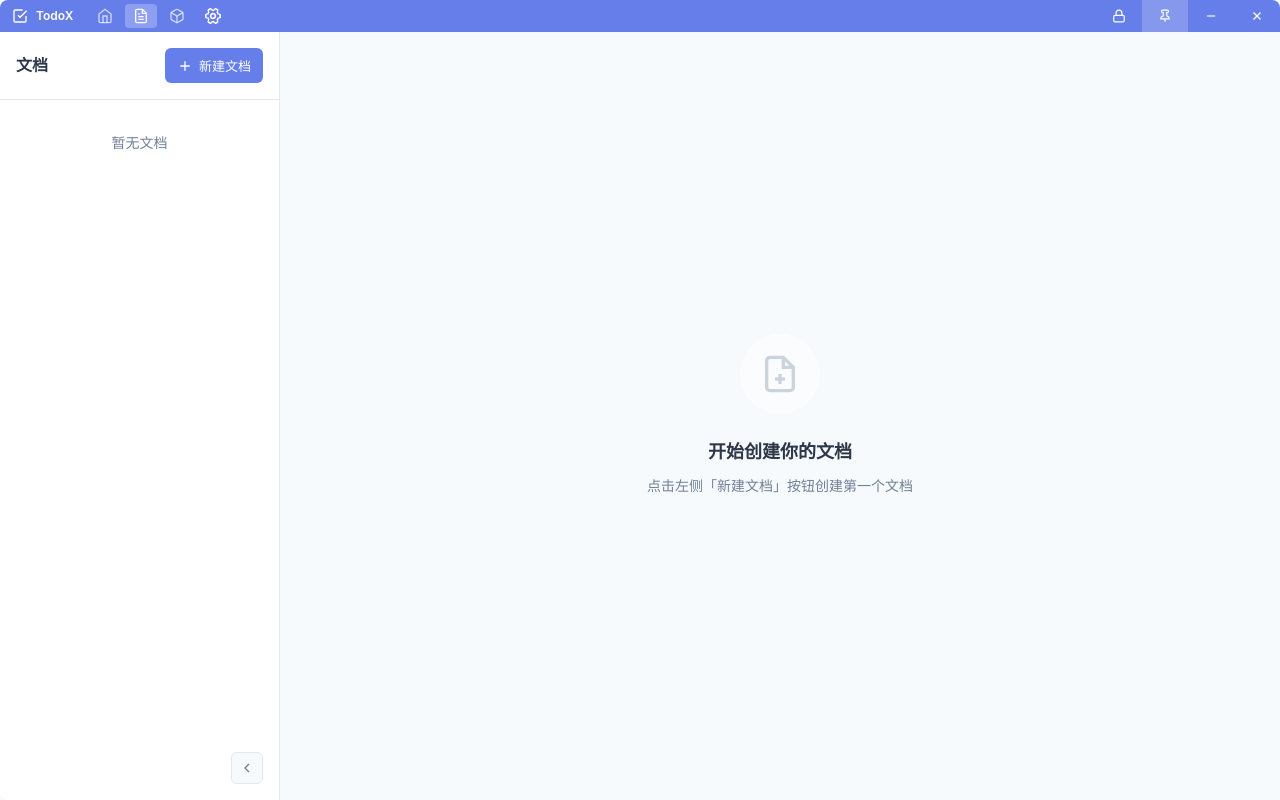
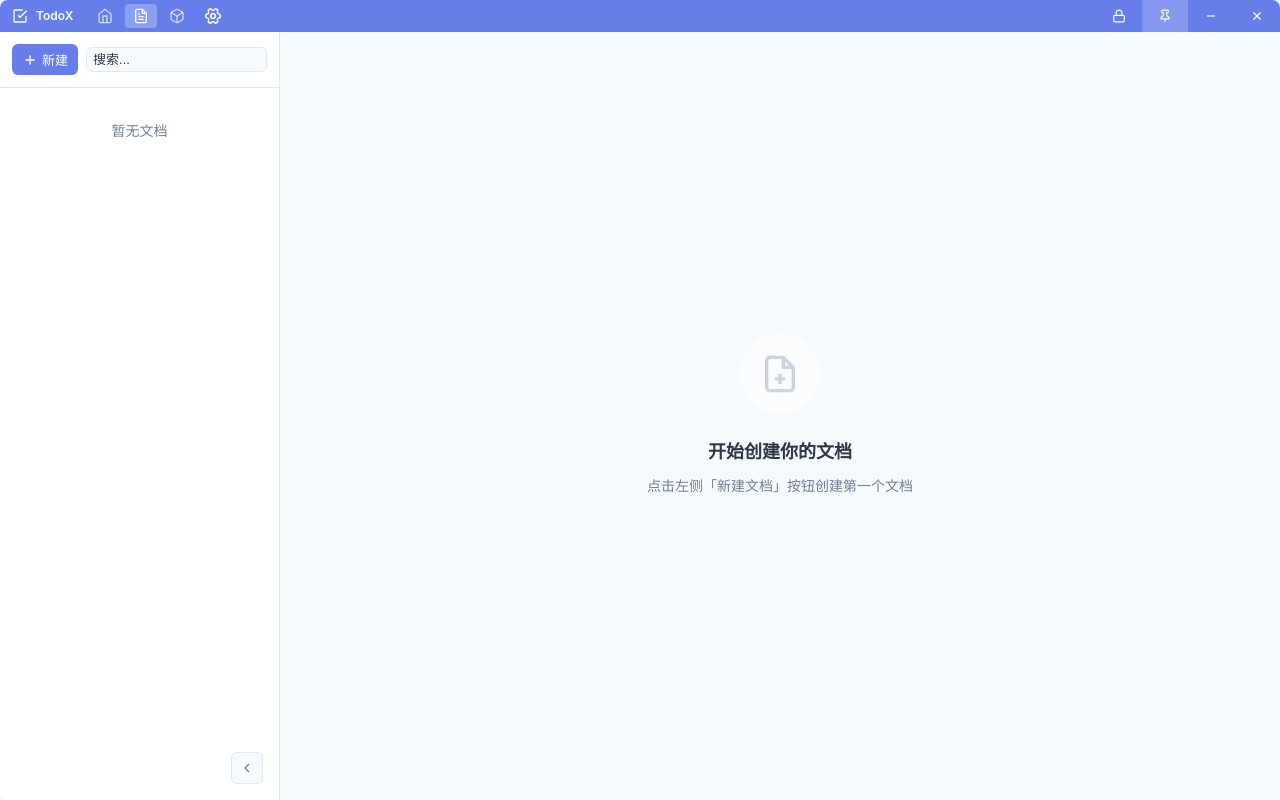
Before and after one commit to cucibala/TODOX, a Vue app in the folder src/: page / in a window 1280 px wide. Both pictures are taken after a click on the button 141 px from the left and 16 px from the top of the page. Built offline with nearby package versions, Linux system fonts and the light colour scheme.

Commit message:
release: 3.10.0

```diff
--- a/package.json
+++ b/package.json
@@ -1,6 +1,6 @@
 {
   "name": "todox",
-  "version": "3.9.0",
+  "version": "3.10.0",
   "description": "一个现代化的桌面任务清单应用 - 支持项目管理、进度追踪、多图片附件、粘贴图片、桌面背景模式、窗口置顶、迷你模式、系统托盘",
   "main": "main.js",
   "scripts": {
--- a/src/src/pages/DocumentPage.vue
+++ b/src/src/pages/DocumentPage.vue
@@ -3,19 +3,47 @@
     <!-- 文档列表侧边栏 -->
     <div class="documents-sidebar" :class="{ collapsed: sidebarCollapsed }">
       <div class="sidebar-header">
-        <h3 v-if="!sidebarCollapsed">文档</h3>
-        <button class="btn-new-document" @click="handleCreateDocument" :title="sidebarCollapsed ? '新建文档' : ''">
+        <div v-if="!sidebarCollapsed" class="header-actions">
+          <button class="btn-new-document" @click="handleCreateDocument" title="新建文档">
+            <svg viewBox="0 0 24 24" fill="none" stroke="currentColor" stroke-width="2">
+              <line x1="12" y1="5" x2="12" y2="19"></line>
+              <line x1="5" y1="12" x2="19" y2="12"></line>
+            </svg>
+            <span>新建</span>
+          </button>
+
+          <!-- 搜索框 -->
+          <div class="search-box">
+            <input
+              v-model="searchQuery"
+              type="text"
+              placeholder="搜索..."
+              class="search-input"
+            />
+            <button
+              v-if="searchQuery"
+              class="btn-clear-search"
+              @click="searchQuery = ''"
+              title="清空搜索"
+            >
+              <svg viewBox="0 0 24 24" fill="none" stroke="currentColor" stroke-width="2">
+                <line x1="18" y1="6" x2="6" y2="18"></line>
+                <line x1="6" y1="6" x2="18" y2="18"></line>
+              </svg>
+            </button>
+          </div>
+        </div>
+        <button v-else class="btn-new-document" @click="handleCreateDocument" title="新建文档">
           <svg viewBox="0 0 24 24" fill="none" stroke="currentColor" stroke-width="2">
             <line x1="12" y1="5" x2="12" y2="19"></line>
             <line x1="5" y1="12" x2="19" y2="12"></line>
           </svg>
-          <span v-if="!sidebarCollapsed">新建文档</span>
         </button>
       </div>
 
       <div class="documents-list">
         <div
-          v-for="doc in documents"
+          v-for="doc in filteredDocuments"
           :key="doc.id"
           class="document-item"
           :class="{ active: doc.id === currentDocumentId }"
@@ -55,8 +83,10 @@
           </div>
         </div>
 
-        <div v-if="documents.length === 0" class="documents-empty">
-          <p v-if="!sidebarCollapsed">暂无文档</p>
+        <div v-if="filteredDocuments.length === 0" class="documents-empty">
+          <p v-if="!sidebarCollapsed">
+            {{ searchQuery ? '未找到匹配的文档' : '暂无文档' }}
+          </p>
         </div>
       </div>
 
@@ -167,6 +197,20 @@ const { documents, currentDocumentId, currentDocument } = storeToRefs(documentSt
 // 本地状态
 const sidebarCollapsed = ref(false)
 const viewMode = ref('preview') // 'edit' | 'preview' - 默认预览模式
+const searchQuery = ref('') // 搜索关键词
+
+// 过滤后的文档列表
+const filteredDocuments = computed(() => {
+  if (!searchQuery.value.trim()) {
+    return documents.value
+  }
+
+  const query = searchQuery.value.toLowerCase()
+  return documents.value.filter(doc => {
+    return doc.title.toLowerCase().includes(query) ||
+           (doc.content && doc.content.toLowerCase().includes(query))
+  })
+})
 
 // 配置 marked
 marked.setOptions({
@@ -304,12 +348,12 @@ onMounted(async () => {
 }
 
 .sidebar-header {
-  padding: 16px;
+  padding: 12px;
   border-bottom: 1px solid var(--border-color);
   display: flex;
-  align-items: center;
-  justify-content: space-between;
-  gap: 12px;
+  flex-direction: column;
+  gap: 8px;
+  flex-shrink: 0;
 }
 
 .sidebar-header h3 {
@@ -320,11 +364,17 @@ onMounted(async () => {
   white-space: nowrap;
 }
 
+.header-actions {
+  display: flex;
+  align-items: center;
+  gap: 8px;
+}
+
 .btn-new-document {
   display: flex;
   align-items: center;
-  gap: 6px;
-  padding: 8px 12px;
+  gap: 4px;
+  padding: 6px 10px;
   background: var(--primary-color);
   color: white;
   border: none;
@@ -334,6 +384,7 @@ onMounted(async () => {
   font-weight: 500;
   transition: all 0.2s;
   white-space: nowrap;
+  flex-shrink: 0;
 }
 
 .documents-sidebar.collapsed .btn-new-document {
@@ -348,6 +399,72 @@ onMounted(async () => {
 .btn-new-document svg {
   width: 16px;
   height: 16px;
+}
+
+/* 搜索框 */
+.search-box {
+  display: flex;
+  align-items: center;
+  gap: 4px;
+  flex: 1;
+  min-width: 0;
+  background: var(--bg-primary);
+  border: 1px solid var(--border-color);
+  border-radius: 6px;
+  padding: 4px 6px;
+  transition: all 0.2s;
+}
+
+.search-box:focus-within {
+  border-color: var(--primary-color);
+  box-shadow: 0 0 0 2px rgba(108, 92, 231, 0.1);
+}
+
+.search-icon {
+  width: 14px;
+  height: 14px;
+  color: var(--text-tertiary);
+  flex-shrink: 0;
+}
+
+.search-input {
+  flex: 1;
+  min-width: 0;
+  padding: 0;
+  font-size: 13px;
+  color: var(--text-primary);
+  background: transparent;
+  border: none;
+  outline: none;
+}
+
+.search-input::placeholder {
+  color: var(--text-tertiary);
+}
+
+.btn-clear-search {
+  width: 16px;
+  height: 16px;
+  display: flex;
+  align-items: center;
+  justify-content: center;
+  background: transparent;
+  border: none;
+  border-radius: 3px;
+  cursor: pointer;
+  flex-shrink: 0;
+  transition: all 0.2s;
+  padding: 0;
+}
+
+.btn-clear-search:hover {
+  background: rgba(0, 0, 0, 0.05);
+}
+
+.btn-clear-search svg {
+  width: 10px;
+  height: 10px;
+  color: var(--text-secondary);
 }
 
 .documents-list {
```
Also changed, not shown: 1 other file (tests, documents, lock files or other folders).
